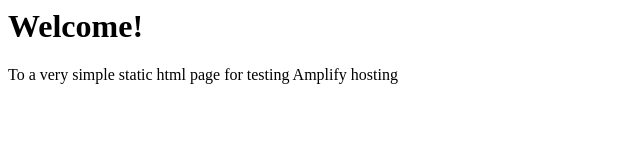
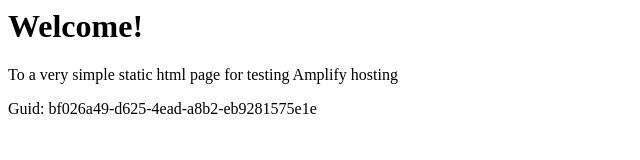
Before and after one commit to aws-aemilia-iad/Github-PR-Commit-Integration-Test-DoNotTouch-GithubWebhookPreviewCanaryTest-v1-prod-us-east-1, a website: page src/index.html in a window 1280 px wide. Shown: the whole page, without its empty margins (0-640 px from the left). Drawn offline with Linux system fonts and the light colour scheme.

Commit message:
commit from integ tests

```diff
--- a/src/index.html
+++ b/src/index.html
@@ -1,3 +1,5 @@
+
+
 <html lang="en">
 
 <head>
@@ -10,6 +12,6 @@
 <body>
     <h1>Welcome!</h1>
     <p>To a very simple static html page for testing Amplify hosting</p>
-</body>
+    <p>Guid: bf026a49-d625-4ead-a8b2-eb9281575e1e</p></body>
 
 </html>
```
